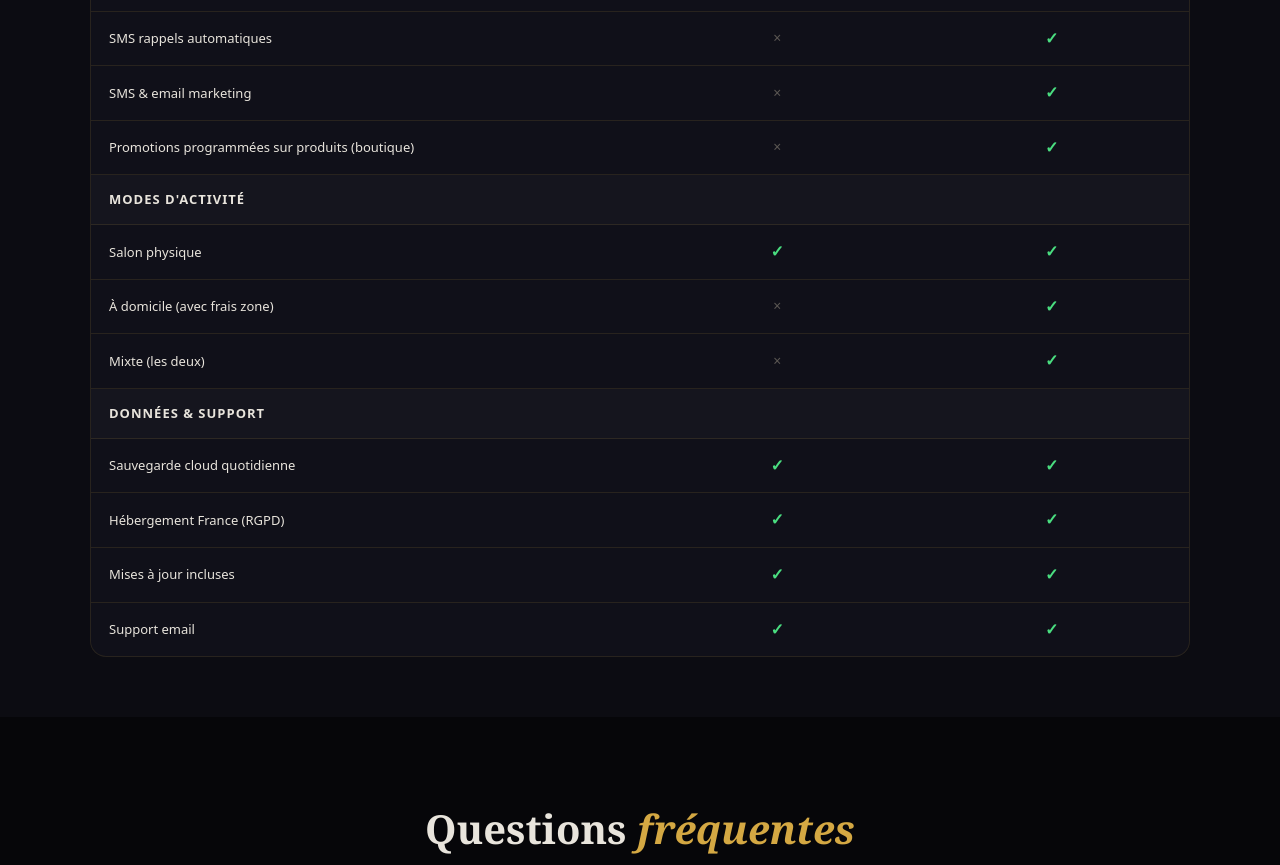
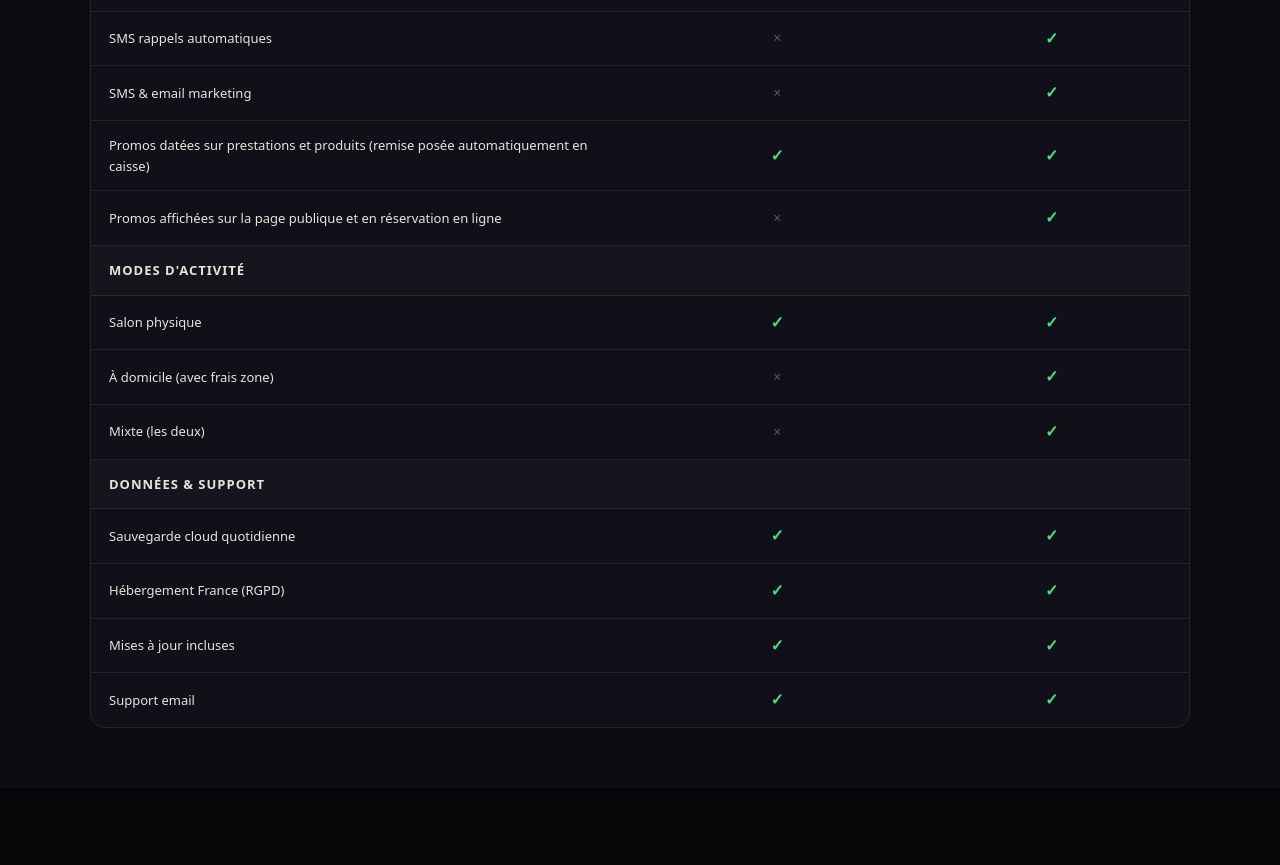
Before and after one commit to Luxyra-fr/luxyra.fr, a plain HTML site: page tarifs.html in a window 1280 px wide. Shown: the part 3530-4395 px from the top of the page. Drawn offline with Linux system fonts and the light colour scheme; no server answers; a web font is replaced by a local one.

Commit message:
Tarifs : ligne Promos alignee sur la 7.0.6 (tuile Promos pour tous, affichage en ligne en Pro)
Co-Authored-By: Claude Fable 5.2 <noreply@anthropic.com>

```diff
--- a/tarifs.html
+++ b/tarifs.html
@@ -508,7 +508,8 @@ footer{border-top:1px solid var(--border);padding:50px 24px 30px;background:var(
       <div class="compare-row"><div class="compare-cell label">Cartes d'abonnement / Packs promotionnels clients</div><div class="compare-cell center"><span class="cross">×</span></div><div class="compare-cell center"><span class="check">✓</span></div></div>
       <div class="compare-row"><div class="compare-cell label">SMS rappels automatiques</div><div class="compare-cell center"><span class="cross">×</span></div><div class="compare-cell center"><span class="check">✓</span></div></div>
       <div class="compare-row"><div class="compare-cell label">SMS &amp; email marketing</div><div class="compare-cell center"><span class="cross">×</span></div><div class="compare-cell center"><span class="check">✓</span></div></div>
-      <div class="compare-row"><div class="compare-cell label">Promotions programmées sur produits (boutique)</div><div class="compare-cell center"><span class="cross">×</span></div><div class="compare-cell center"><span class="check">✓</span></div></div>
+      <div class="compare-row"><div class="compare-cell label">Promos datées sur prestations et produits (remise posée automatiquement en caisse)</div><div class="compare-cell center"><span class="check">✓</span></div><div class="compare-cell center"><span class="check">✓</span></div></div>
+      <div class="compare-row"><div class="compare-cell label">Promos affichées sur la page publique et en réservation en ligne</div><div class="compare-cell center"><span class="cross">×</span></div><div class="compare-cell center"><span class="check">✓</span></div></div>
 
       <div class="compare-row cat"><div class="compare-cell label">Modes d'activité</div><div class="compare-cell"></div><div class="compare-cell"></div></div>
       <div class="compare-row"><div class="compare-cell label">Salon physique</div><div class="compare-cell center"><span class="check">✓</span></div><div class="compare-cell center"><span class="check">✓</span></div></div>
```
